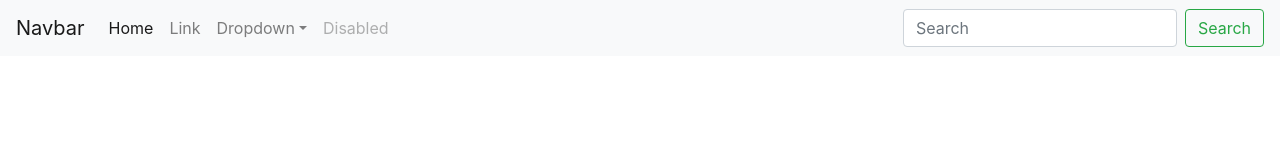
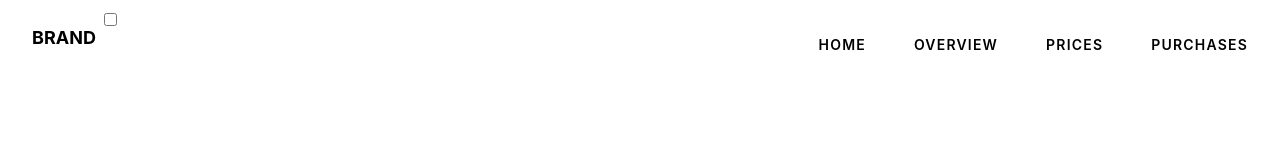
Before and after one commit to ubryce/blockchain-transactions-v2, a React app in the folder client/: page /list in a window 1280 px wide. Built offline with nearby package versions, Linux system fonts and the light colour scheme.

Commit message:
nav bar html

```diff
--- a/client/src/App/App.css
+++ b/client/src/App/App.css
@@ -26,3 +26,88 @@
   from { transform: rotate(0deg); }
   to { transform: rotate(360deg); }
 }
+
+
+
+
+* {
+  box-sizing: border-box;
+}
+html{
+  margin: 0;
+  padding: 0;
+  width: 100%;
+  height: 100vh;
+}
+body{
+  margin: 0;
+  padding: 0;
+  width: 100%;
+  height: 100vh;
+  font-family: Poppins;
+  font-weight: 400;
+  background: url();
+  background-position: center;
+  background-size: cover;
+}
+nav{
+  padding: 8px;
+}
+.logo {
+  float: left;
+  padding: 8px;
+  margin-left: 16px;
+  margin-top: 8px;
+}
+.logo a {
+  color: #000;
+  text-transform: uppercase;
+  font-weight: 700;
+  font-size: 18px;
+  letter-spacing: 0px;
+  text-decoration: none;
+}
+nav ul {
+  float: right;
+}
+nav ul li {
+  display: inline-block;
+  float: left;
+}
+nav ul li:not(:first-child){
+  margin-left: 48px;
+}
+nav ul li:last-child {
+  margin-right: 24px;
+}
+nav ul li a {
+  display: inline-block;
+  outline: none;
+  color: #000;
+  text-transform: uppercase;
+  text-decoration: none;
+  font-size: 14px;
+  letter-spacing: 1.2px;
+  font-weight: 600;
+}
+@media screen and (max-width:864px){
+  .logo{
+    padding: 0;
+  }
+  .nav-wrapper{
+    position: fixed;
+    top: 0;
+    left: 0;
+    width: 100%;
+    height: 100%;
+    z-index: -1;
+    background: #fff;
+    opacity: 0;
+    transition: all 0.2s ease;
+  }
+  .nav-wrapper ul {
+    position: absolute;
+    top: 50%;
+
+  }
+}
--- a/client/src/App/pages/NavBar.js
+++ b/client/src/App/pages/NavBar.js
@@ -1,7 +1,7 @@
 import React from 'react'
 
 function NavBar() {
-    return (
+    return (/*
         <nav className="navbar navbar-expand-lg navbar-light bg-light">
   <a className="navbar-brand" href="#">Navbar</a>
   <button className="navbar-toggler" type="button" data-toggle="collapse" data-target="#navbarSupportedContent" aria-controls="navbarSupportedContent" aria-expanded="false" aria-label="Toggle navigation">
@@ -36,7 +36,27 @@ function NavBar() {
       <button className="btn btn-outline-success my-2 my-sm-0" type="submit">Search</button>
     </form>
   </div>
-</nav>
+</nav>*/
+
+        <nav>
+            <input type="checkbox" id="nav" className="hidden"></input>
+            <label for="nav" className="nav-btn">
+                <i></i>
+                <i></i>
+                <i></i>
+            </label>
+            <div className="logo">
+                <a href="#">BRAND</a>
+            </div>
+            <div className="nav-wrapper">
+                <ul>
+                    <li><a href="#">Home</a></li>
+                    <li><a href="#">Overview</a></li>
+                    <li><a href="#">Prices</a></li>
+                    <li><a href="#">Purchases</a></li>
+                </ul>
+            </div>
+        </nav>
     );
 }
 
```
